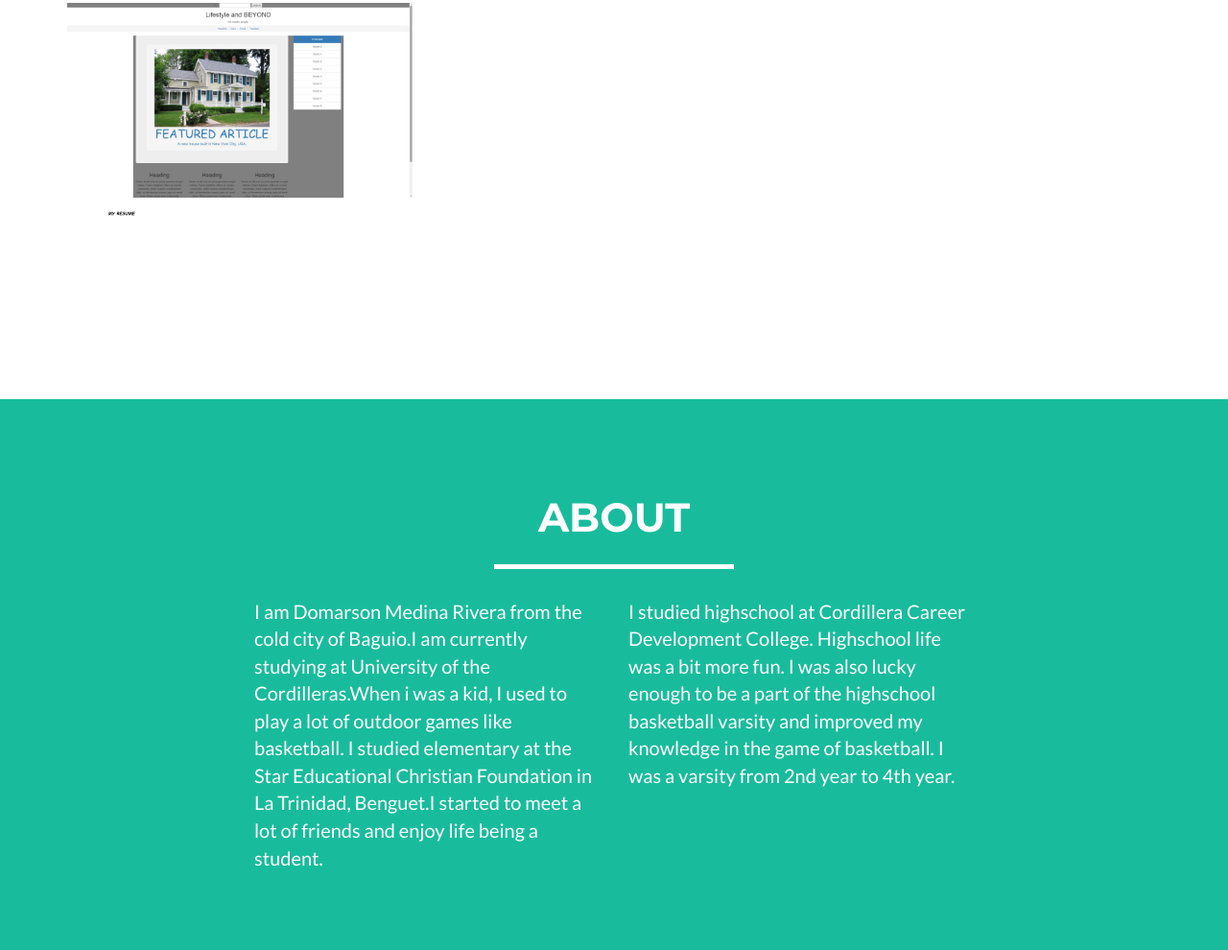
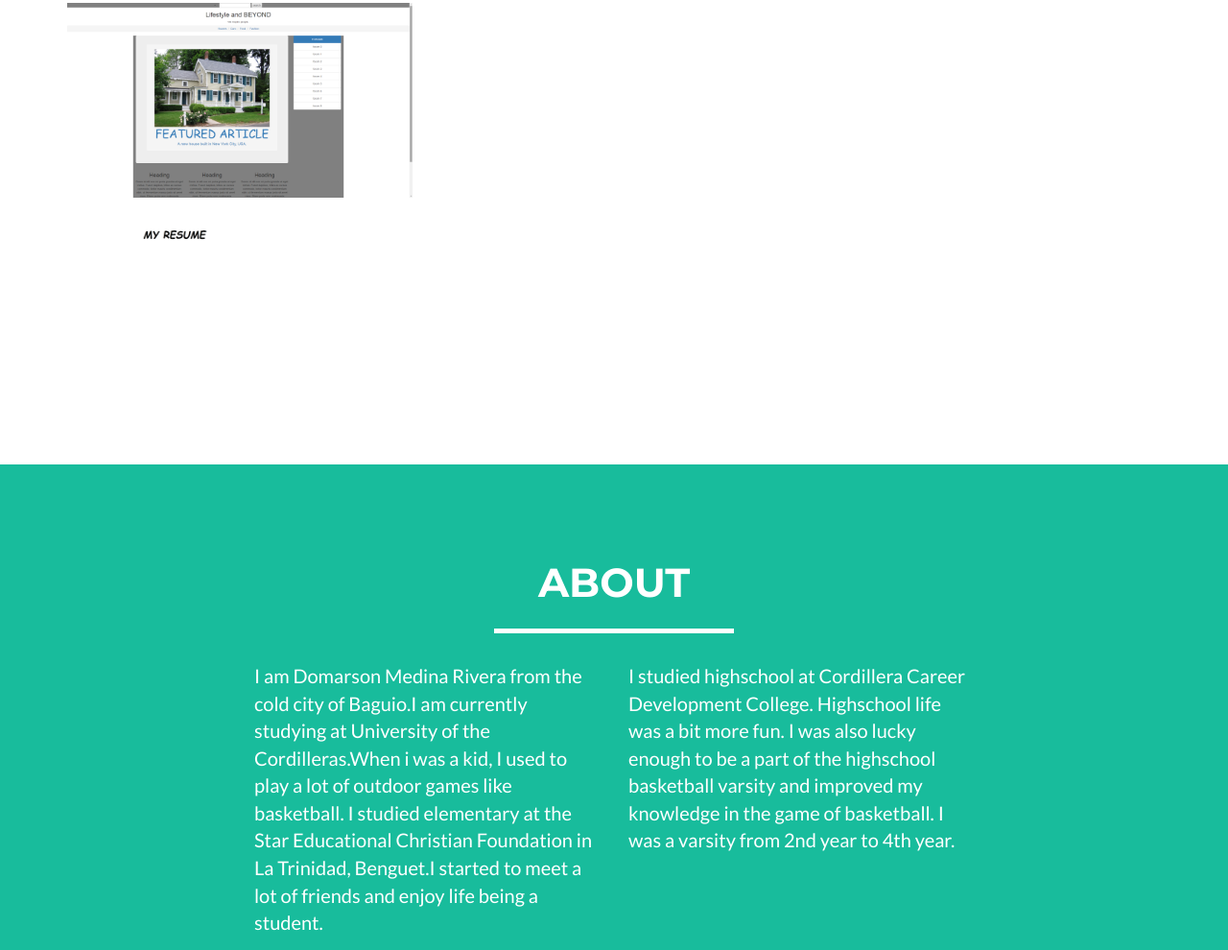
Before and after one commit to domarsonrivera/doms.github.io, a website: page index.html in a window 1280 px wide. Shown: the part 949-1939 px from the top of the page at 96% size. Drawn offline with nearby package versions, Linux system fonts and the light colour scheme.

Commit message:
Update index.html

```diff
--- a/index.html
+++ b/index.html
@@ -9,7 +9,7 @@
     <meta name="description" content="">
     <meta name="author" content="">
 
-    <title>Domarson Medina Rivera</title>
+    <title>Rivera,Domarson</title>
 
     <!-- Bootstrap Core CSS -->
     <link href="vendor/bootstrap/css/bootstrap.min.css" rel="stylesheet">
@@ -101,7 +101,7 @@
                         </div>
                         <img src="screen.png" class="img-responsive" alt="">
                     </a>
-                   <div class="col-sm-4 portfolio-item">
+                   <div class="col-sm-8 portfolio-item">
                     <a href="https://domarsonrivera.github.io/resume/" class="portfolio-link" data-toggle="modal">
                         <div class="caption">
                             <div class="caption-content">
```
